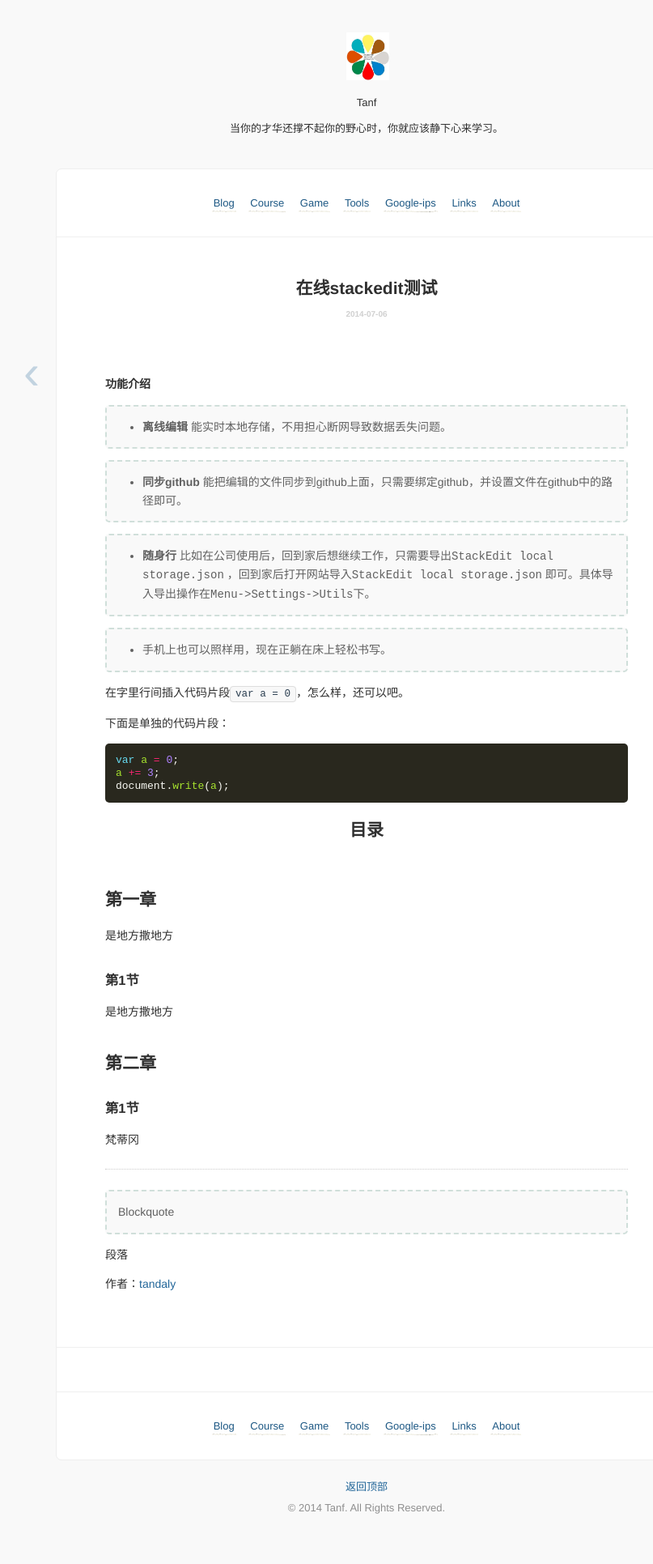
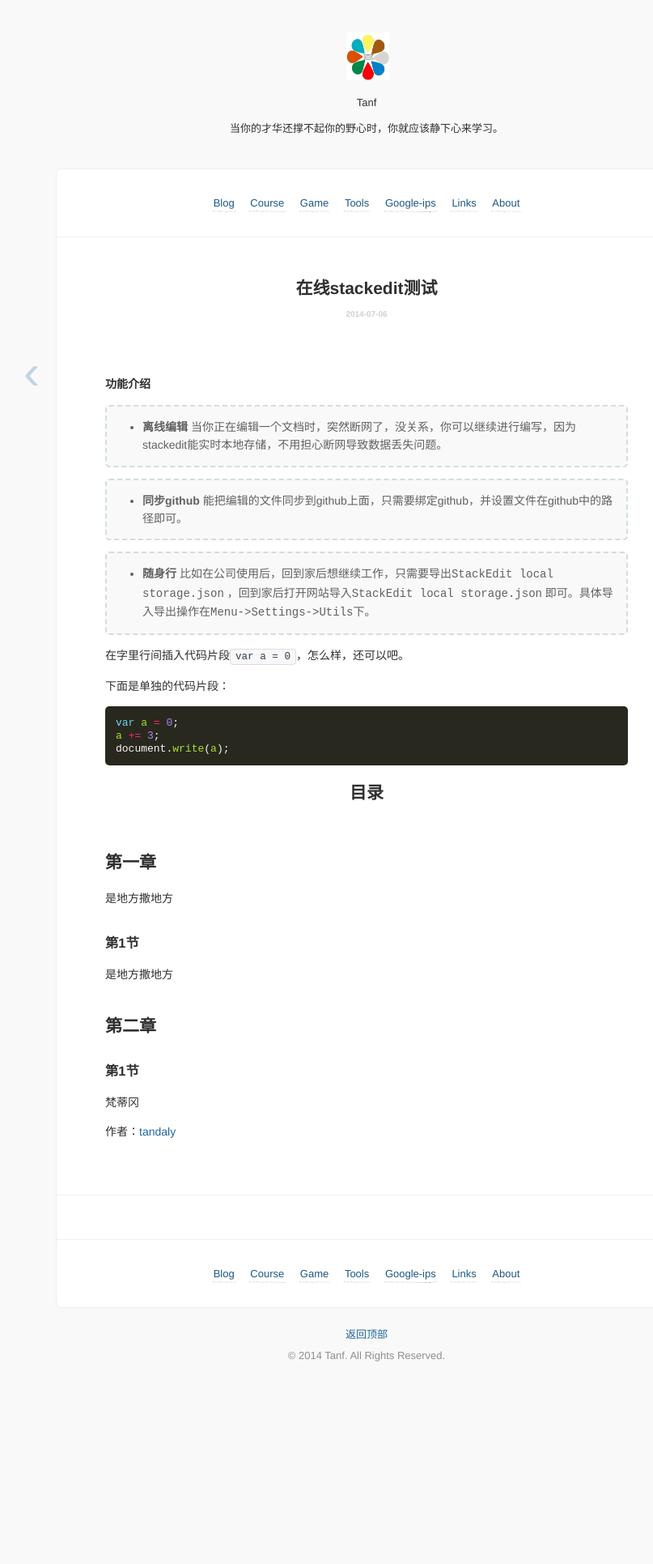
Before and after one commit to tandaly/blog, a Jekyll site: the page built from _posts/2014-07-06-stackedit.md, in a window 1280 px wide. Shown: the whole page at 81% size, without its empty margins (187-994 px from the left). Built offline with Jekyll 4.4.1, drawn with Linux system fonts in a browser that asks for light colours; Markdown is read by kramdown in place of the engine named in the settings; comment, search, counter and statistics services are not loaded; after the commit the page ends 1743 px from its top, so only the background shows below that.

Commit message:
Published with https://stackedit.io/

```diff
--- a/_posts/2014-07-06-stackedit.md
+++ b/_posts/2014-07-06-stackedit.md
@@ -1,18 +1,16 @@
 ---
 layout: post
 title: 在线stackedit测试
-date: 2014-07-06 17:32:10
+date: 2014-07-6 17:32:10
 ---
 
 #### **功能介绍**
 
->- **离线编辑** 能实时本地存储，不用担心断网导致数据丢失问题。
+>- **离线编辑** 当你正在编辑一个文档时，突然断网了，没关系，你可以继续进行编写，因为stackedit能实时本地存储，不用担心断网导致数据丢失问题。
 
 >- **同步github** 能把编辑的文件同步到github上面，只需要绑定github，并设置文件在github中的路径即可。
 
 >- **随身行** 比如在公司使用后，回到家后想继续工作，只需要导出`StackEdit local storage.json` ，回到家后打开网站导入`StackEdit local storage.json` 即可。具体导入导出操作在`Menu->Settings->Utils`下。
-
->- 手机上也可以照样用，现在正躺在床上轻松书写。
 
 
 在字里行间插入代码片段`var a = 0`，怎么样，还可以吧。
@@ -47,14 +45,4 @@ document.write(a);
 
 
 
-
-----------
-
-> Blockquote
-
-段落
-
-
-
-
 作者：[tandaly](http://tandaly.github.com)
```
